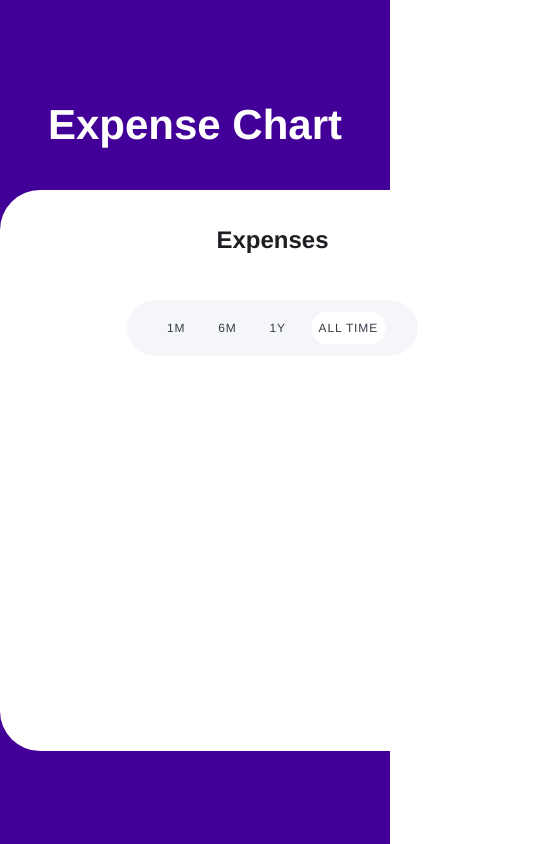
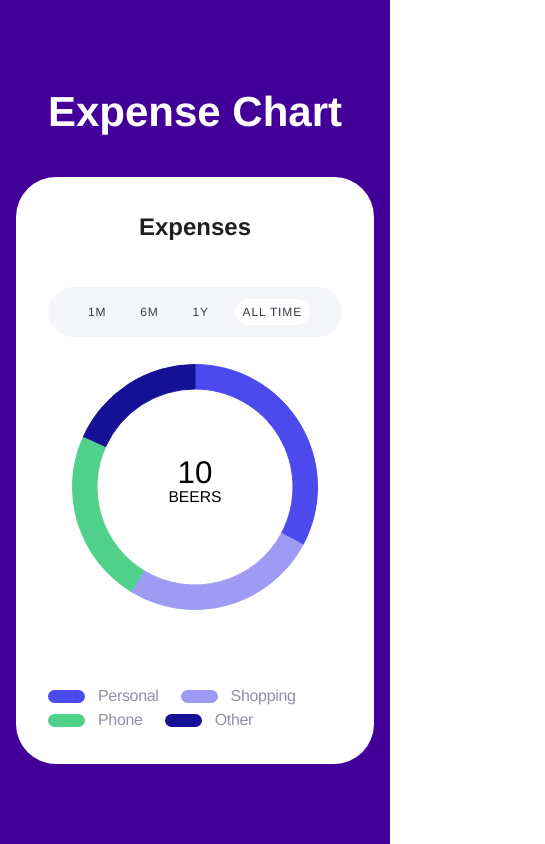
Before and after one commit to minhazurrony/expense-chart, a React (Vite) app: page / in a window 390 px wide. Shown: the whole page, 545 px wide, since content can reach past the window. Built offline with nearby package versions, Linux system fonts and the light colour scheme.

Commit message:
feat: added donut chart - added chart - fixed some responsive issues

```diff
--- a/src/App.jsx
+++ b/src/App.jsx
@@ -1,6 +1,26 @@
-import { useState } from "react";
+import { useState, useEffect } from "react";
+import data from "./data/expense-data.json";
+import { colorMapper } from "./utils/colorMapper";
+import { DonutChart } from "./components/DonutChart";
+
 function App() {
-  const [activeFilter, setActiveFilter] = useState("ALL TIME");
+  const [activeFilter, setActiveFilter] = useState(data[3].period);
+  const [modifiedData, setModifiedData] = useState([]);
+
+  useEffect(() => {
+    const foundData = data.find((item) => item.period === activeFilter);
+
+    const formattedData = Object.keys(foundData)
+      .filter((key) => key !== "period")
+      .map((key) => {
+        return {
+          category: key,
+          value: foundData[key],
+          color: colorMapper(key),
+        };
+      });
+    setModifiedData(formattedData);
+  }, [activeFilter]);
 
   const handleFilter = (event) => {
     setActiveFilter(event.target.value);
@@ -11,17 +31,17 @@ function App() {
         expense chart
       </h1>
 
-      <div className="p-8 bg-neutral_white h-[561px] w-[545px] my-0 mx-[auto] rounded-[40px]">
+      <div className="p-8 bg-neutral_white  w-[calc(100vw-32px)] my-0 mx-[auto] rounded-[40px] md:w-[80vw] lg:w-[60vw] xl:w-[40vw] 2xl:w-[35vw]">
         <h2 className="capitalize text-neutral_black text-[24px] text-center mb-[42px] font-bold">
           expenses
         </h2>
 
-        <div className="w-[291px] h-[56px] mx-[auto] px-8 py-3 bg-light_grey_2 flex flex-row justify-between align-middle rounded-[32px]">
+        <div className="mx-[auto] px-8 py-3 bg-light_grey_2 flex flex-row flex-wrap justify-between items-center rounded-[32px] md:w-[65%] lg:w-[60%]">
           <button
             value={"1M"}
             type="button"
             className={`tracking-[0.84px] uppercase py-1 px-2 text-[12px] font-medium text-dark_grey focus:outline-none ${
-              activeFilter === "1M" && "bg-neutral_white"
+              activeFilter === "1M" && "bg-neutral_white text-blue"
             }  rounded-full hover:bg-neutral_white hover:text-blue`}
             onClick={handleFilter}
           >
@@ -31,7 +51,7 @@ function App() {
             value={"6M"}
             type="button"
             className={`tracking-[0.84px] uppercase py-1 px-2 text-[12px] font-medium text-dark_grey focus:outline-none ${
-              activeFilter === "6M" && "bg-neutral_white"
+              activeFilter === "6M" && "bg-neutral_white text-blue"
             }  rounded-full hover:bg-neutral_white hover:text-blue`}
             onClick={handleFilter}
           >
@@ -41,7 +61,7 @@ function App() {
             value={"1Y"}
             type="button"
             className={`tracking-[0.84px] uppercase py-1 px-2 text-[12px] font-medium text-dark_grey focus:outline-none ${
-              activeFilter === "1Y" && "bg-neutral_white"
+              activeFilter === "1Y" && "bg-neutral_white text-blue"
             }  rounded-full hover:bg-neutral_white hover:text-blue`}
             onClick={handleFilter}
           >
@@ -51,12 +71,38 @@ function App() {
             value={"ALL TIME"}
             type="button"
             className={`tracking-[0.84px] uppercase py-1 px-2 text-[12px] font-medium text-dark_grey focus:outline-none ${
-              activeFilter === "ALL TIME" && "bg-neutral_white"
+              activeFilter === "ALL TIME" && "bg-neutral_white text-blue"
             }  rounded-full hover:bg-neutral_white hover:text-blue`}
             onClick={handleFilter}
           >
             all time
           </button>
+        </div>
+
+        <DonutChart
+          width={300}
+          height={300}
+          items={modifiedData}
+          innerRadius={100}
+          outerRadius={125}
+        />
+        <div className="mt-[47px] flex flex-row flex-wrap">
+          {modifiedData.map((item, idx) => {
+            return (
+              <div
+                className="flex flex-row items-center mr-[22px]"
+                key={`${item.category}-${idx}`}
+              >
+                <div
+                  className={`w-[37px] h-[13px] rounded-[33px] mr-[13px]`}
+                  style={{ backgroundColor: `${item.color}` }}
+                ></div>
+                <p className="text-[16px] text-light_grey_1 font-medium tracking-[-0.32px] capitalize">
+                  {item?.category}
+                </p>
+              </div>
+            );
+          })}
         </div>
       </div>
     </div>
--- /dev/null
+++ b/src/components/DonutChart.jsx
@@ -0,0 +1,93 @@
+import { useState, useEffect, useMemo } from "react";
+
+const PROGRESS_UNIT = 0.01;
+const PROGRESS_TIMEOUT = 5;
+
+const getArcPath = (start, end, innerRadius, outerRadius) => {
+  const startAngle = start * Math.PI * 2;
+  const endAngle = end * Math.PI * 2;
+  const x1 = innerRadius * Math.sin(startAngle);
+  const y1 = innerRadius * -Math.cos(startAngle);
+  const x2 = outerRadius * Math.sin(startAngle);
+  const y2 = outerRadius * -Math.cos(startAngle);
+  const x3 = outerRadius * Math.sin(endAngle);
+  const y3 = outerRadius * -Math.cos(endAngle);
+  const x4 = innerRadius * Math.sin(endAngle);
+  const y4 = innerRadius * -Math.cos(endAngle);
+  const bigArc = end - start >= 0.5;
+  const outerFlags = bigArc ? "1 1 1" : "0 0 1";
+  const innerFlags = bigArc ? "1 1 0" : "1 0 0";
+  return `M ${x1},${y1} L ${x2},${y2} A ${outerRadius} ${outerRadius} ${outerFlags} ${x3},${y3}
+        L ${x4},${y4} A ${innerRadius} ${innerRadius} ${innerFlags} ${x1},${y1} Z`;
+};
+
+export const DonutChart = ({
+  width,
+  height,
+  items,
+  innerRadius,
+  outerRadius,
+}) => {
+  const [visiblePart, setVisiblePart] = useState(0);
+
+  useEffect(() => {
+    if (visiblePart < 1) {
+      setTimeout(
+        () => setVisiblePart(visiblePart + PROGRESS_UNIT),
+        PROGRESS_TIMEOUT
+      );
+    }
+  }, [visiblePart]);
+
+  const segments = useMemo(() => {
+    const sum = items.reduce((sum, item) => sum + item.value, 0);
+    let start = 0;
+    return items.map((item) => {
+      const delta = (item.value / sum) * visiblePart;
+      const path = getArcPath(start, start + delta, innerRadius, outerRadius);
+      start += delta;
+      return { ...item, path };
+    });
+  }, [items, innerRadius, outerRadius, visiblePart]);
+
+  return (
+    <svg width={"100%"} height={height} viewBox={`0 0 ${width} ${height}`}>
+      <g transform={`translate(${width / 2},${height / 2})`}>
+        {segments.map((segment) => (
+          <path
+            key={segment.color}
+            stroke={segment.color}
+            fill={segment.color}
+            d={segment.path}
+          />
+        ))}
+      </g>
+      <g style={{ fill: "#000", transform: "translateY(0.25em)" }}>
+        <text
+          x="50%"
+          y="50%"
+          style={{
+            fontSize: "2rem",
+            lineHeight: 1,
+            textAnchor: "middle",
+            transform: "translateY(-0.25em)",
+          }}
+        >
+          10
+        </text>
+        <text
+          x="50%"
+          y="50%"
+          style={{
+            fontSize: "1rem",
+            textTransform: "uppercase",
+            textAnchor: "middle",
+            transform: "translateY(0.7em)",
+          }}
+        >
+          Beers
+        </text>
+      </g>
+    </svg>
+  );
+};
```
